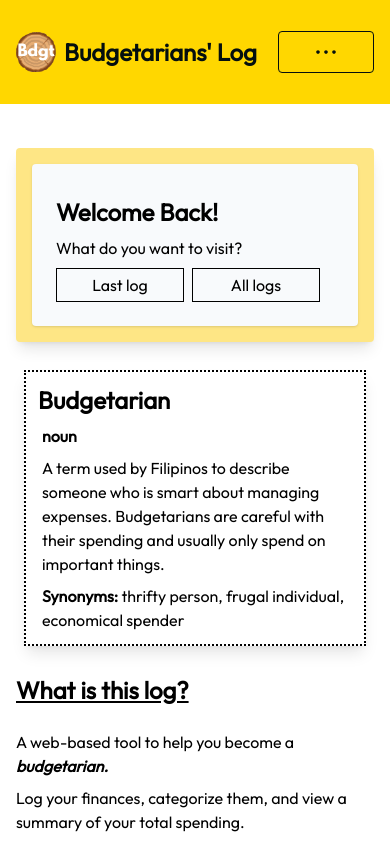
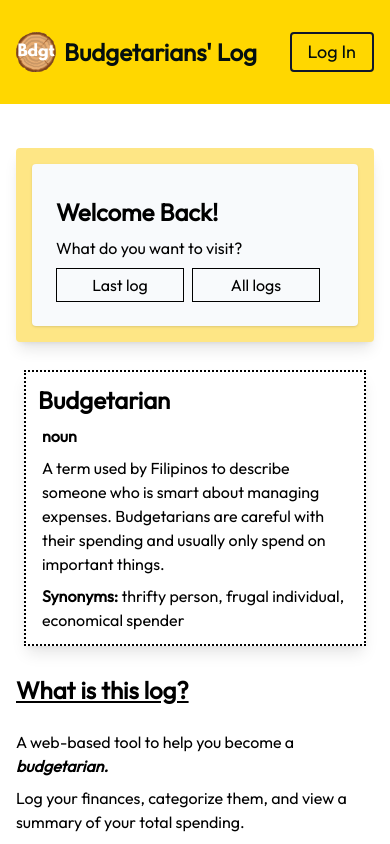
Before and after one commit to marlmunar/budget-tracker, a React (Vite) app in the folder frontend/: page / in a window 390 px wide. Shown: the top 844 px of the page. Built offline with nearby package versions, Linux system fonts and the light colour scheme.

Commit message:
Made a little adjustments on the header design

```diff
--- a/frontend/src/components/Header.jsx
+++ b/frontend/src/components/Header.jsx
@@ -8,15 +8,15 @@ import favicon from "../assets/favicon.png";
 
 const Header = () => {
   const [isClicked, setIsClicked] = useState(false);
-  const [isLoggedIn, setIsLoggedIn] = useState(true);
-  const [isLoggingIn, setIsLoggingIn] = useState(false);
+  const [isLoggedIn, setIsLoggedIn] = useState(false);
+  const [isLoggingIn, setIsLoggingIn] = useState(true);
 
   return (
     <header className="header">
       <div className="header-container">
         <Link to="/">
           <div className="flex items-center gap-2">
-            <img src={favicon} alt="Website logo" width={40} height={40} />
+            <img src={favicon} alt="Website logo" width="40" height="40" />
             <h1 className="header-h1">Budgetarians' Log</h1>
           </div>
         </Link>
@@ -58,7 +58,7 @@ const Header = () => {
                 </Link>
 
                 <Link
-                  className="login-button  hidden md:block bg-[#4d68ff] text-white"
+                  className="login-button hidden md:block bg-[#4d68ff] text-white"
                   to="/register"
                 >
                   Sign Up
--- a/frontend/src/index.css
+++ b/frontend/src/index.css
@@ -10,12 +10,13 @@ button {
 }
 
 .header {
-  @apply py-3 relative text-lg
+  @apply py-3 text-lg
    bg-[#ffd700] text-[#040F0F];
 }
 
 .header-container {
   @apply container mx-auto px-4
+  relative
   min-h-20
   flex items-center justify-between md:px-10;
 }
@@ -25,7 +26,7 @@ button {
 }
 
 .hamburger {
-  @apply border rounded py-2 px-4 min-w-[6rem] flex justify-center md:hidden;
+  @apply border-2 rounded py-2 px-4 min-w-[2rem] flex justify-center md:hidden;
 }
 
 .profile {
@@ -38,14 +39,14 @@ button {
 }
 
 .login-button {
-  @apply border-slate-900 border-2 rounded px-4 py-1 min-w-[6rem] cursor-pointer
+  @apply border-slate-900 border-2 rounded px-4 py-1 md:min-w-[6rem] cursor-pointer
   text-center
   transition-all duration-300 ease-in
    hover:border-transparent hover:shadow hover:shadow-slate-900;
 }
 
 .nav-bar {
-  @apply bg-white mt-1 md:right-10 md:mt-2 absolute shadow border rounded py-2 px-4 min-w-[6rem];
+  @apply bg-white mt-2 right-5 md:right-10 absolute shadow border rounded py-2 px-4 min-w-[6rem];
 }
 
 .nav-active {
```
